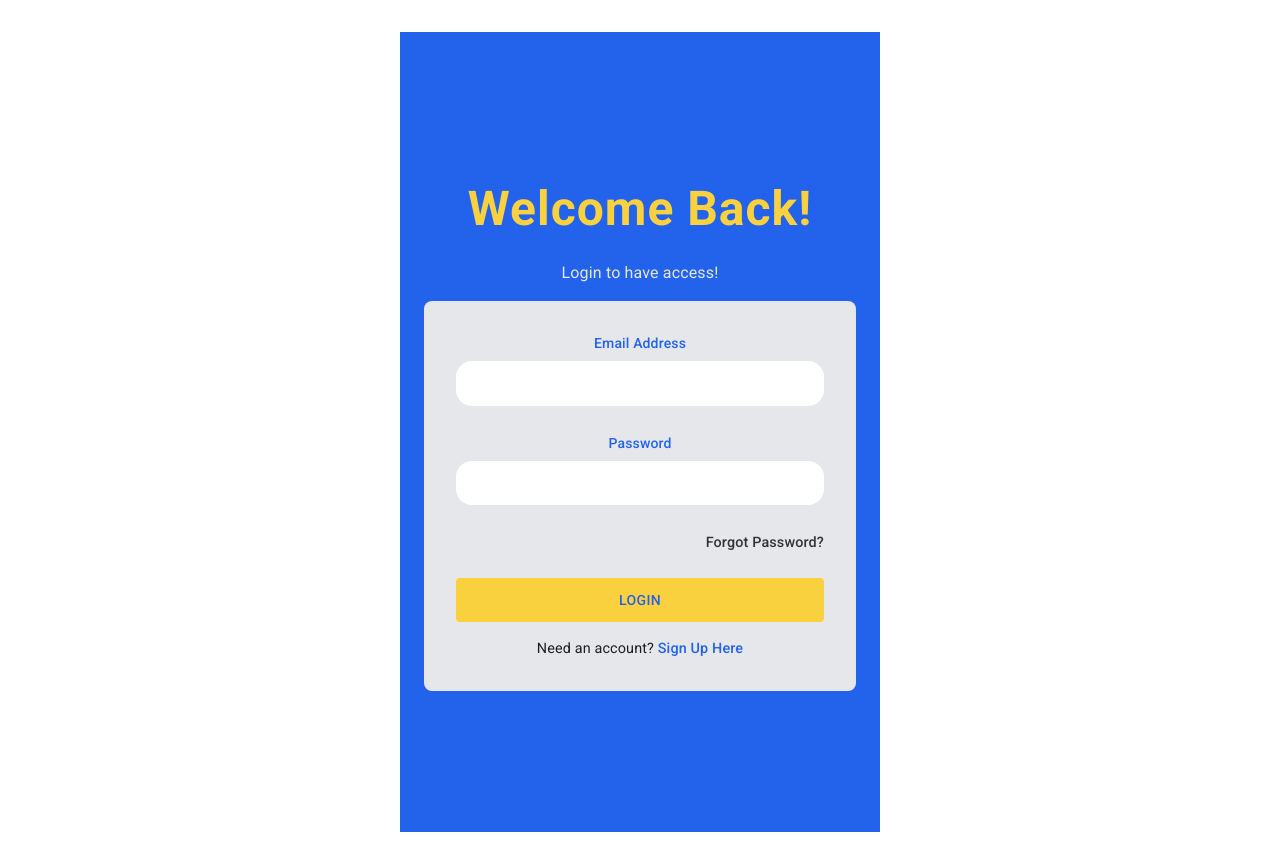
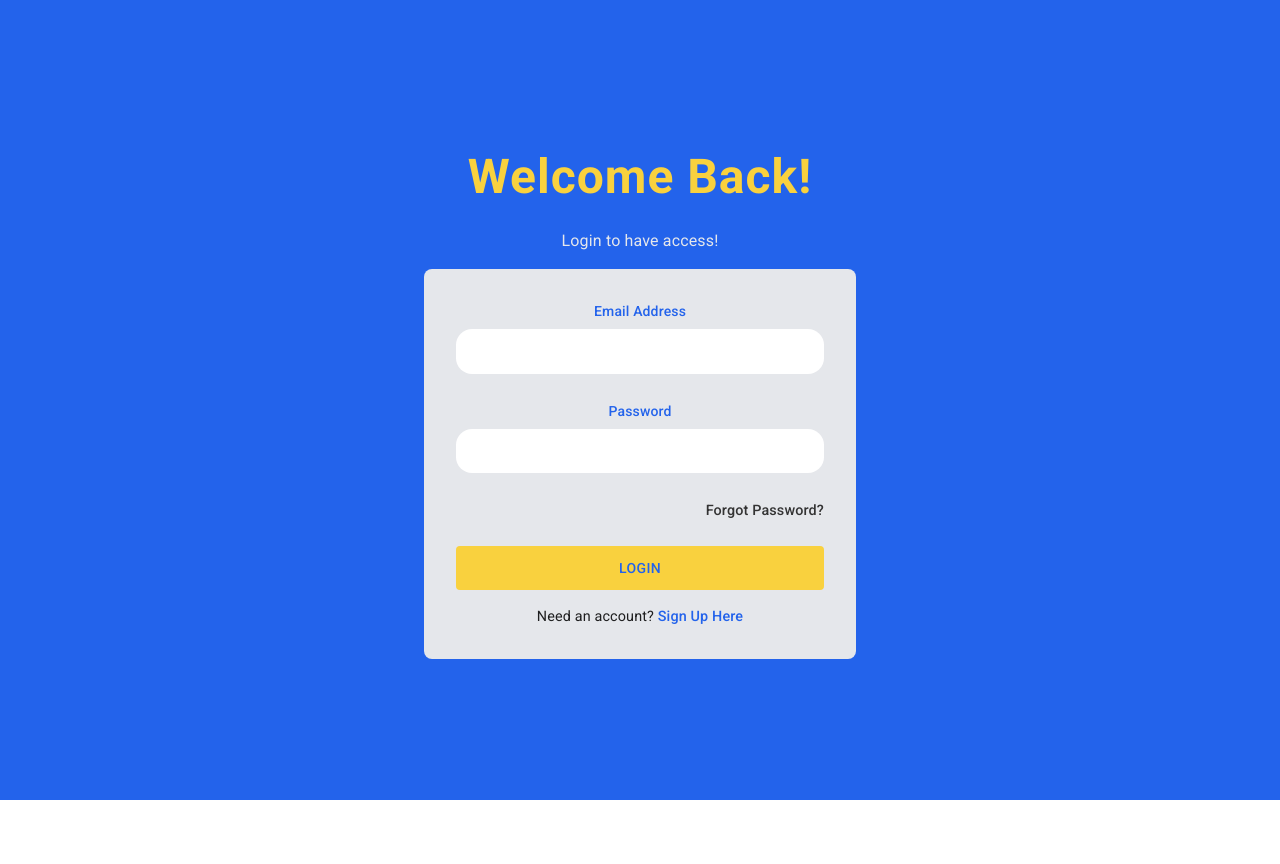
Before and after one commit to flamechaoz/crypto-trading-game, a React (Vite) app: page /login in a window 1280 px wide. After the commit the page ends 800 px from the top, so only its background shows below. Built offline with nearby package versions, Linux system fonts and the light colour scheme.

Commit message:
full height and width pages

```diff
--- a/src/App.css
+++ b/src/App.css
@@ -1,7 +1,6 @@
 #root {
-  max-width: 1280px;
+  min-height: 100vh;
   margin: 0 auto;
-  padding: 2rem;
   text-align: center;
 }
 
@@ -10,9 +9,11 @@
   padding: 1.5em;
   will-change: filter;
 }
+
 .logo:hover {
   filter: drop-shadow(0 0 2em #646cffaa);
 }
+
 .logo.react:hover {
   filter: drop-shadow(0 0 2em #61dafbaa);
 }
@@ -21,6 +22,7 @@
   from {
     transform: rotate(0deg);
   }
+
   to {
     transform: rotate(360deg);
   }
--- a/src/components/Header.tsx
+++ b/src/components/Header.tsx
@@ -56,7 +56,7 @@ const Header = (): JSX.Element => {
   return (
     <>
       <AppBar position="static" sx={{ backgroundColor: '#fff' }}>
-        <Container maxWidth="lg">
+        <Container>
           <Toolbar>
             <Typography variant="h6" onClick={() => navigate('/')} sx={{ cursor: 'pointer', color: '#222' }}>
               CodevoWeb
--- a/src/index.css
+++ b/src/index.css
@@ -28,11 +28,7 @@ a:hover {
 }
 
 body {
-  display: flex;
-  place-items: center;
-  min-width: 320px;
   min-height: 100vh;
-  margin: 0;
 }
 
 h1 {
--- a/src/pages/home.page.tsx
+++ b/src/pages/home.page.tsx
@@ -2,9 +2,8 @@ import { Box, Container, Typography } from '@mui/material';
 
 const HomePage = (): JSX.Element => {
   return (
-    <Container maxWidth={false} sx={{ backgroundColor: '#2363eb', minHeight: '100vh', pt: '5rem' }}>
+    <Container maxWidth={false} sx={{ backgroundColor: '#2363eb', minHeight: '100%', pt: '5rem', position: 'fixed' }}>
       <Box
-        maxWidth="md"
         sx={{
           backgroundColor: '#ece9e9',
           height: '15rem',
--- a/src/pages/profile.page.tsx
+++ b/src/pages/profile.page.tsx
@@ -11,7 +11,8 @@ const ProfilePage = (): JSX.Element => {
       maxWidth={false}
       sx={{
         backgroundColor: '#2363eb',
-        minHeight: '100vh',
+        minHeight: '100%',
+        position: 'fixed',
       }}
     >
       <Box
```
